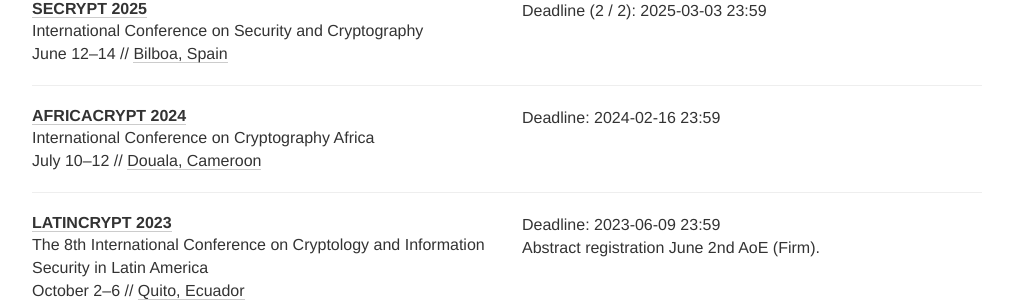
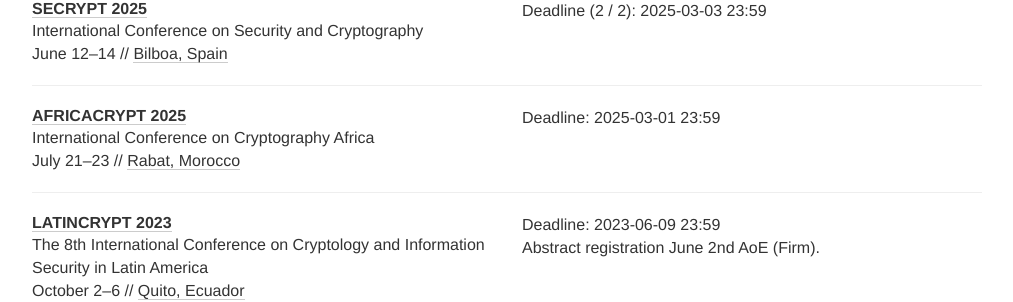
Before and after one commit to sec-deadlines/sec-deadlines.github.io, a Jekyll site: the page built from index.html, in a window 1280 px wide and 900 px high, scrolled down 6092 px. Shown: the part 153-455 px from the top of the window, without its empty margins (133-1146 px from the left). Built offline with Jekyll 4.4.1, drawn with Linux system fonts in a browser that asks for light colours; nearby versions of some CDN libraries; comment, search, counter and statistics services are not loaded.

Commit message:
Update Africacrypt

```diff
--- a/_data/conferences.yml
+++ b/_data/conferences.yml
@@ -383,11 +383,11 @@
 
 - name: AFRICACRYPT
   description: International Conference on Cryptography Africa
-  year: 2024
-  link: https://www.africacrypt2024.com/
-  deadline: ["2024-02-16 23:59"]
-  date: July 10-12
-  place: Douala, Cameroon
+  year: 2025
+  link: https://africacrypt2025.sciencesconf.org/
+  deadline: ["2025-03-01 23:59"]
+  date: July 21-23
+  place: Rabat, Morocco
   tags: [CRYPTO, CONF]
 
 # Don't delete Latincrypt since it is often once every few years
```
